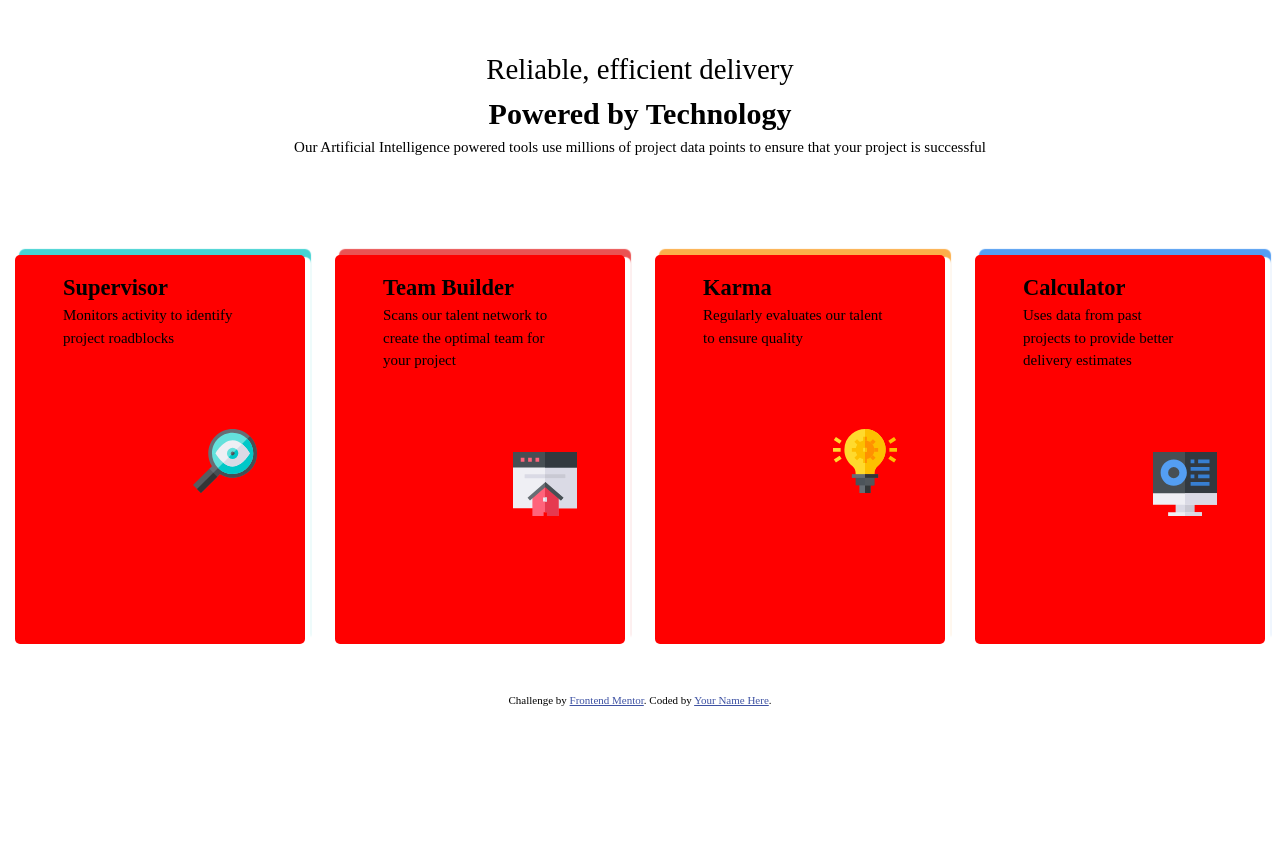
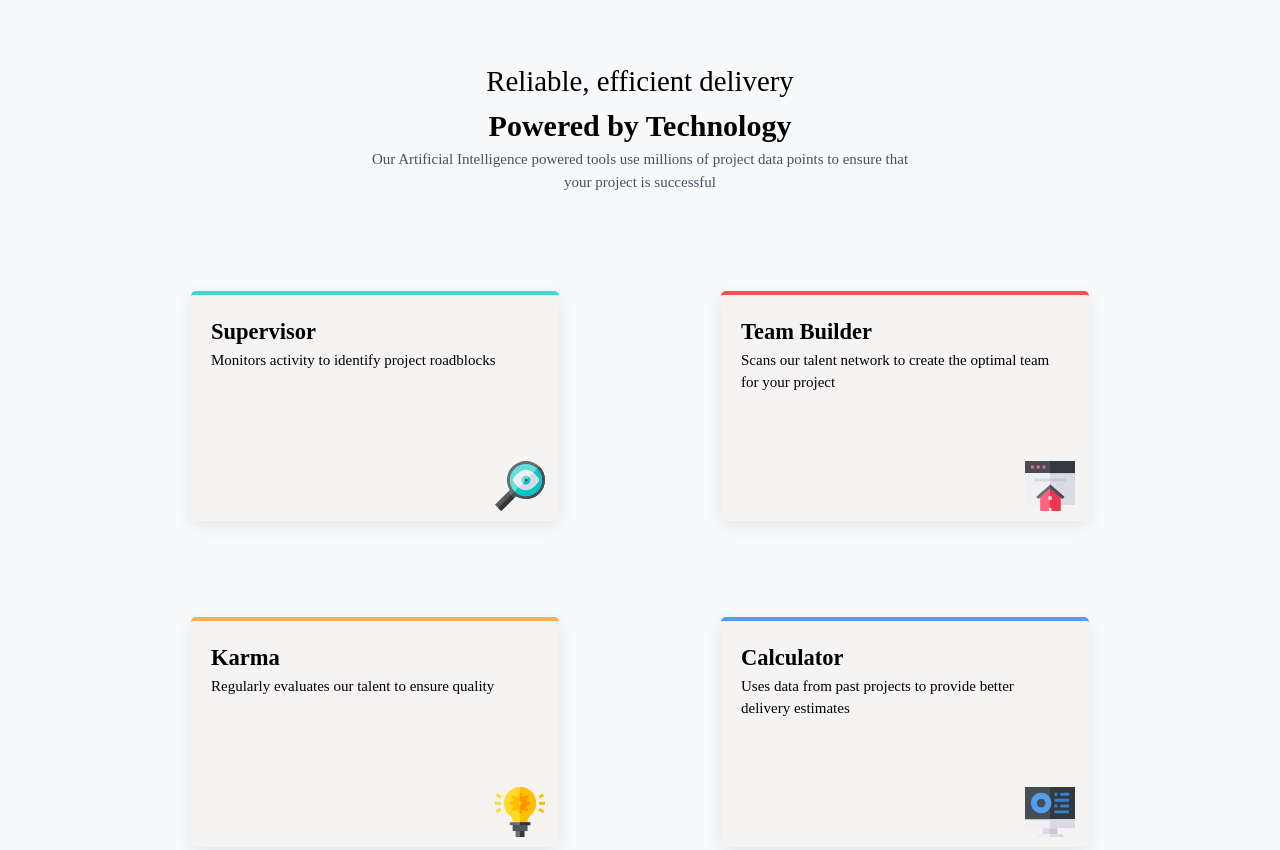
Before and after one commit to RAMDEV-code/Four-Card-Feature-Section, a plain HTML site: page index.html in a window 1280 px wide. Shown: the top 850 px of the page. Before the commit the page ends 800 px from the top, so only its background shows below. Drawn offline with Linux system fonts and the light colour scheme.

Commit message:
Update style.css

```diff
--- a/index.html
+++ b/index.html
@@ -10,44 +10,41 @@
   <title>Frontend Mentor | Four card feature section</title>
 </head>
 <body>
-  <main>
-    <div class="page__head">
+  <main class="container">
+
       <p class="page__firstpara">Reliable, efficient delivery</p>
-      <h1>Powered by Technology</h1>
+      <h1 class="page__head">Powered by Technology</h1>
 
       <p class="page__secondpara">Our Artificial Intelligence powered tools use millions of project data points
       to ensure that your project is successful</p>
-    </div>
 
     <div class="flex__group">
-      <ul>
-        <li class="flex__items flex__item1">
+        <div class="flex__items flex__item1">
             <h2>Supervisor</h2>
             <p>Monitors activity to identify project roadblocks</p>
-            <img src="icon-supervisor.svg" alt="">
-        </li>
+            <img class="icon" src="icon-supervisor.svg" alt="">
+        </div>
 
-        <li class="flex__items flex__item2">
+        <div class="flex__items flex__item2">
           <h2>Team Builder</h2>
           <p>Scans our talent network to create the optimal team for your project</p>
-          <img src="icon-team-builder.svg" alt="">
-        </li>
+          <img class="icon" class="icon" src="icon-team-builder.svg" alt="">
+        </div>
 
-        <li class="flex__items flex__item3">
+        <div class="flex__items flex__item3">
             <h2>Karma</h2>
             <p>Regularly evaluates our talent to ensure quality</p>
-            <img src="icon-karma.svg" alt="">
-        </li>
+            <img class="icon" src="icon-karma.svg" alt="">
+        </div>
 
-        <li class="flex__items flex__item4">
+        <div class="flex__items flex__item4">
             <h2>Calculator</h2>
             <p>Uses data from past projects to provide better delivery estimates</p>
-            <img src="icon-calculator.svg" alt="">
-        </li>
-      </ul>
+            <img class="icon" src="icon-calculator.svg" alt="">
+        </div>
     </div>
+  </main>
 
-  </main>
   <footer>
     <p class="attribution">
       Challenge by <a href="https://www.frontendmentor.io?ref=challenge" target="_blank">Frontend Mentor</a>.
--- a/style.css
+++ b/style.css
@@ -82,9 +82,6 @@ p {
 h1, h2, h3, h4, h5, h6 {
   text-wrap: balance;
 }
-li {
-    list-style-type: none;
-}
 
 *{
   padding: 0;
@@ -93,62 +90,78 @@ li {
 body {
     font-family: var(--ff-genral);
     font-size: var(--fs-general);
-    background-color: var(--color-neutral-White);
+    background: #f7f9fb;
 }
-.page__head {
-    text-align: center;
-    margin: 3rem 0;
+
+.container {
+        max-width: 1100px;
+        margin: 0 auto;
+        padding: 60px 20px;
+    }
+
+.page__head,.page__firstpara,.page__secondpara {
+  text-align: center;
 }
+
 .page__firstpara {
     font-size: 1.8rem;
 }
+
 .page__head h1 {
     font-weight: var(--fw-bold);
 }
+
 .page__secondpara {
     font-weight: var(--fw-regular);
     font-size: var(--fs-general);
+    max-width: 550px;
+    margin: 0 auto 50px auto;
+    color: var(--color-neutral-Grey-500);
 }
 
 .flex__items {
     background-color: hsla(0, 26%, 96%, 0.808);
-    padding: 1rem 3rem 8rem;
-    margin: 0 auto 2rem;
+    margin: 0 auto;
+    width: 23rem;
+    padding: 20px;
     margin-block: 3rem;
     border-radius: 5px;
-}
-.flex__items img {
-    float: inline-end;
+    height: 230px;
+    box-shadow: 0 5px 18px rgba(0,0,0,0.08);
+    position: relative;
 }
 
 .flex__item1 {
-  box-shadow: 5px 3px 1px 1px hsl(0, 0%, 100%), 5px -5px 1px 1px hsl(180, 62%, 55%);
+  border-top: 4px solid var(--color-primary-Cyan);
 }
 
 .flex__item2 {
-    box-shadow: 5px 3px 1px 1px hsl(0, 0%, 100%), 5px -5px 1px 1px hsl(0, 78%, 62%);
+  border-top: 4px solid var(--color-primary-Red);
 }
 
 .flex__item3 {
-    box-shadow: 5px 3px 1px 1px hsl(0, 0%, 100%), 5px -5px 1px 1px hsl(34, 97%, 64%);
+  border-top: 4px solid var(--color-primary-Orange);
 }
 
 .flex__item4 {
-    box-shadow: 5px 3px 1px 1px hsl(0, 0%, 100%), 5px -5px 1px 1px hsl(212, 86%, 64%);
+  border-top: 4px solid var(--color-primary-Blue);
 }
 
+.icon {
+  position: absolute;
+  right: 14px;
+  bottom: 10px;
+  width: 50px;
+}
+
+
 @media (min-width: 600px) {
-    .flex__group ul {
+    .flex__group {
         display: flex;
+        flex-wrap: wrap;
+        justify-content: center;
+        /* gap: 30px; */
     }
 
-    .flex__group li {
-      background-color: red;
-        flex: 0 1 290px;
-    }
-
-     .flex__group li p {
-      margin-bottom: 5rem;
-     }
 
 }
```
